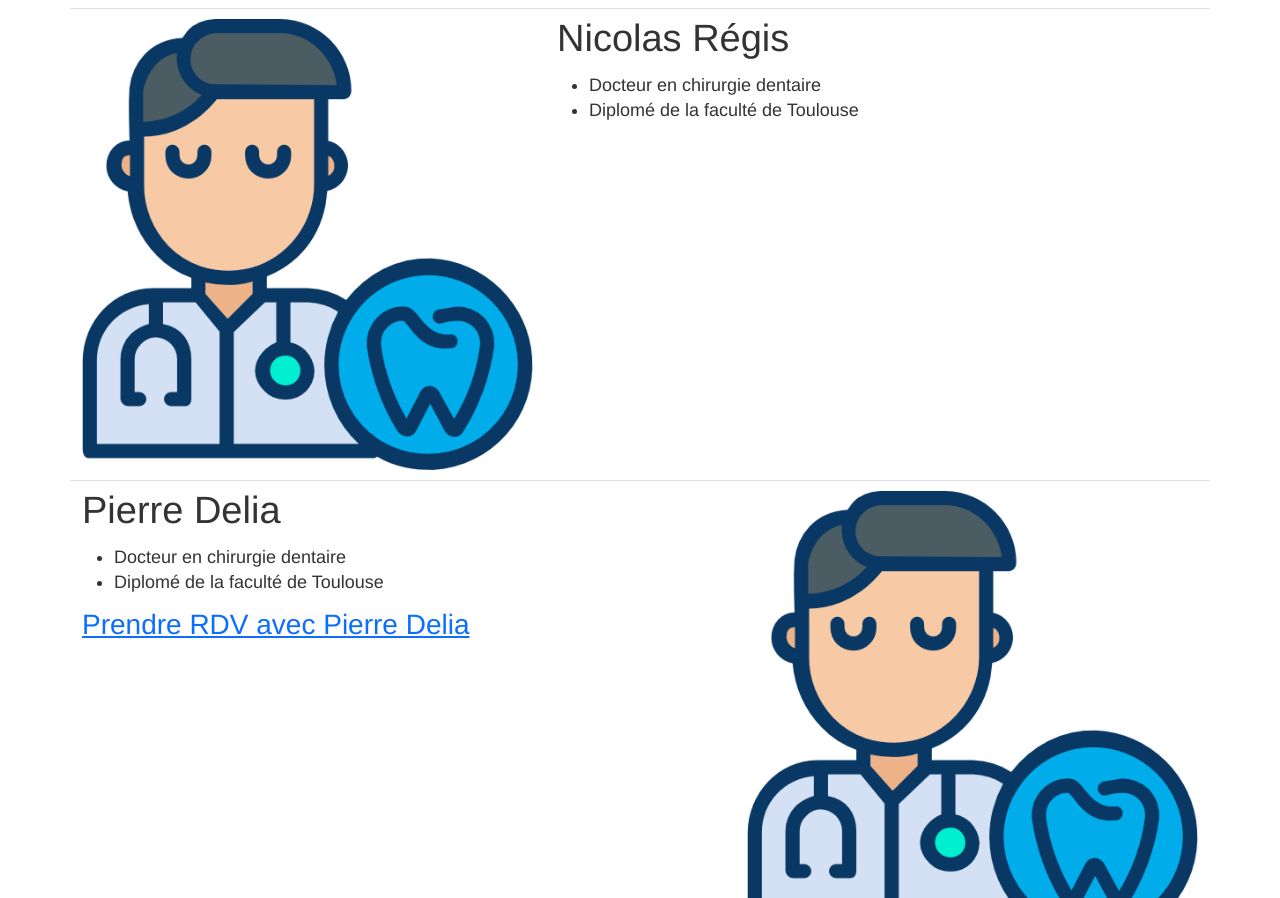
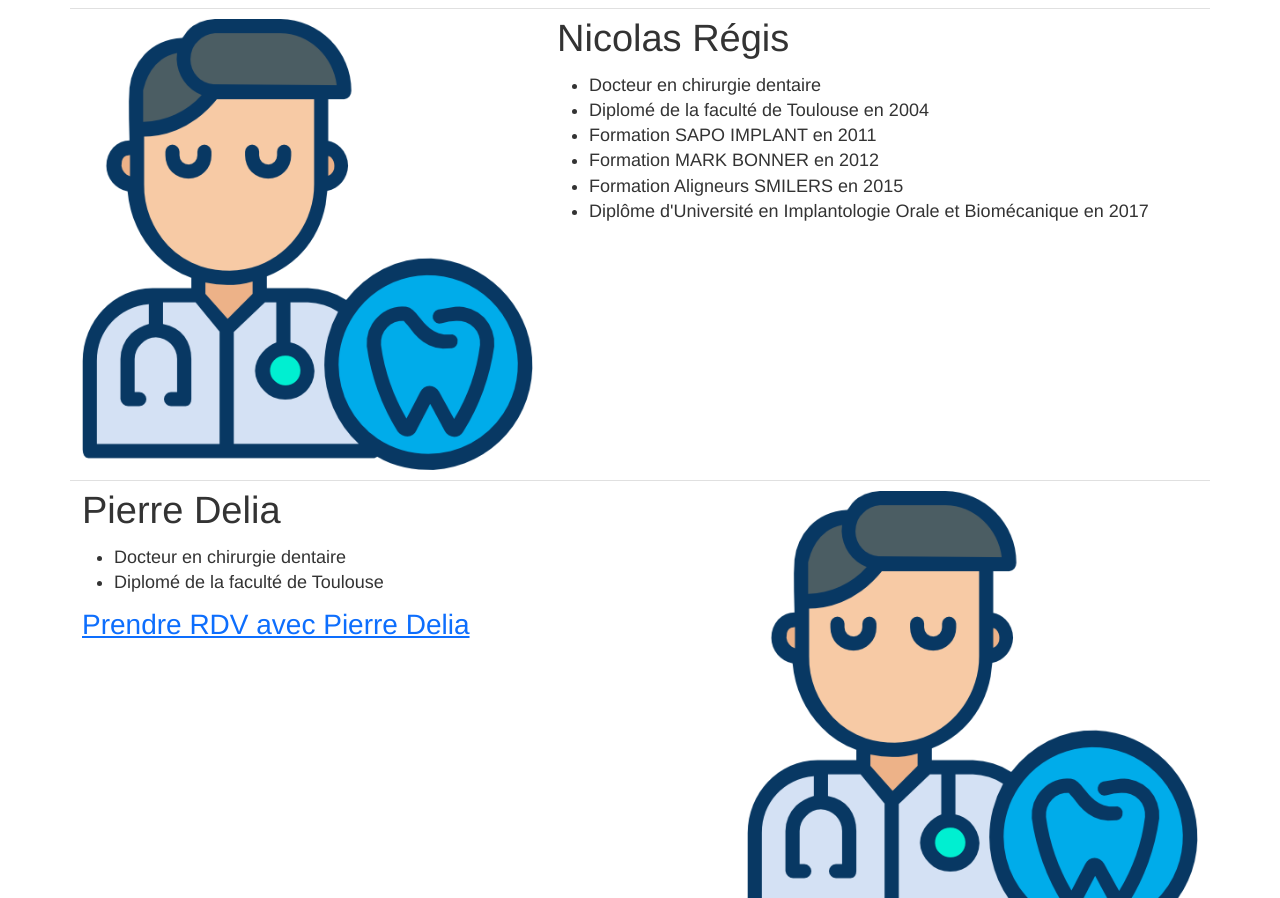
Before and after one commit to antoinedelia/dentiste-auterive, an Angular app in the folder web/: page /equipe in a window 1280 px wide. Shown: the part 2151-3049 px from the top of the page. Built offline with nearby package versions, Linux system fonts and the light colour scheme.

Commit message:
fix: ajout des diplomes de nicolas

```diff
--- a/web/src/app/equipe/equipe.component.ts
+++ b/web/src/app/equipe/equipe.component.ts
@@ -57,7 +57,11 @@ export class EquipeComponent implements OnInit {
       gender: "m",
       descriptions: [
         "Docteur en chirurgie dentaire",
-        "Diplomé de la faculté de Toulouse",
+        "Diplomé de la faculté de Toulouse en 2004",
+        "Formation SAPO IMPLANT en 2011",
+        "Formation MARK BONNER en 2012",
+        "Formation Aligneurs SMILERS en 2015",
+        "Diplôme d'Université en Implantologie Orale et Biomécanique en 2017",
       ],
     },
     {
```
